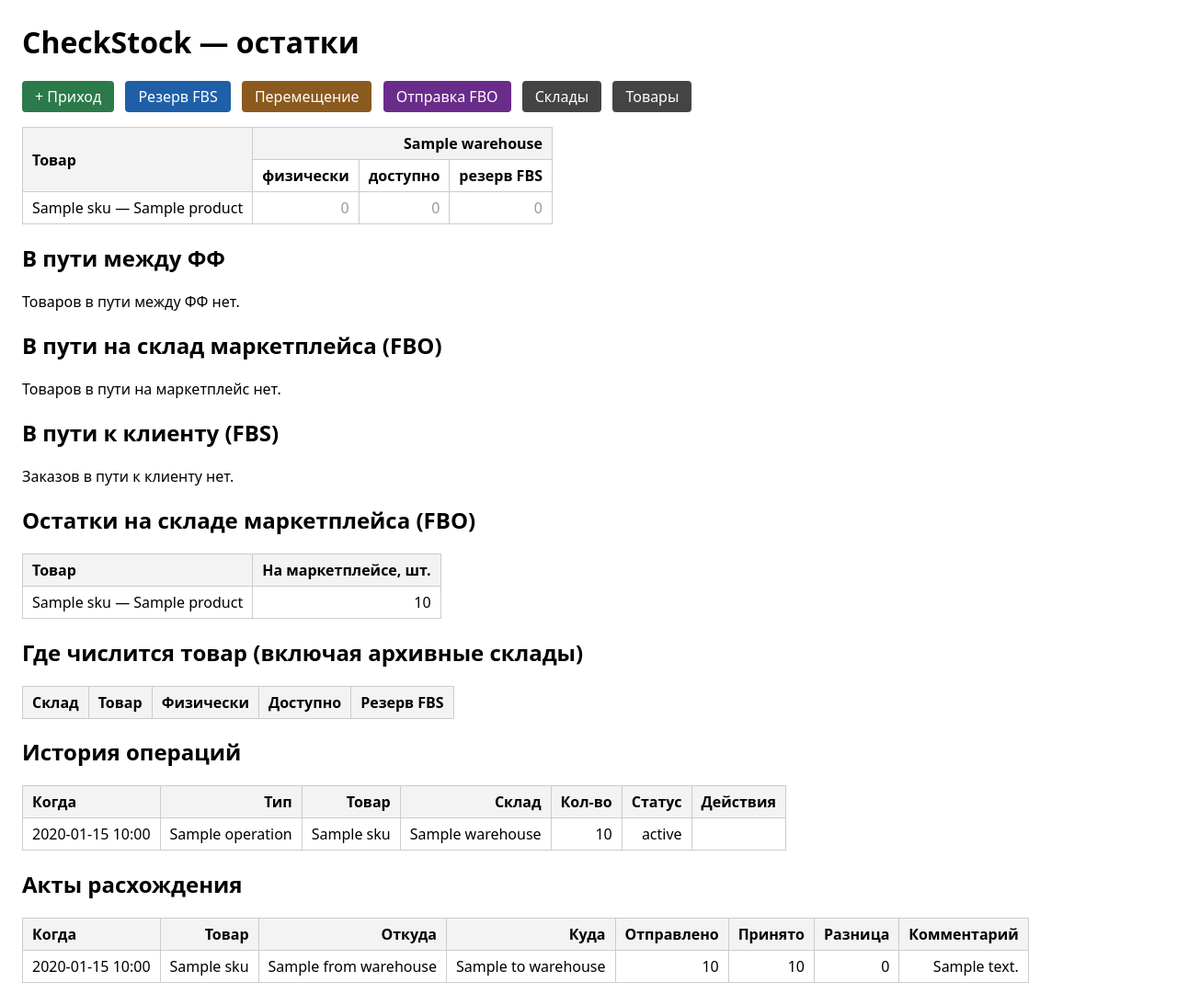
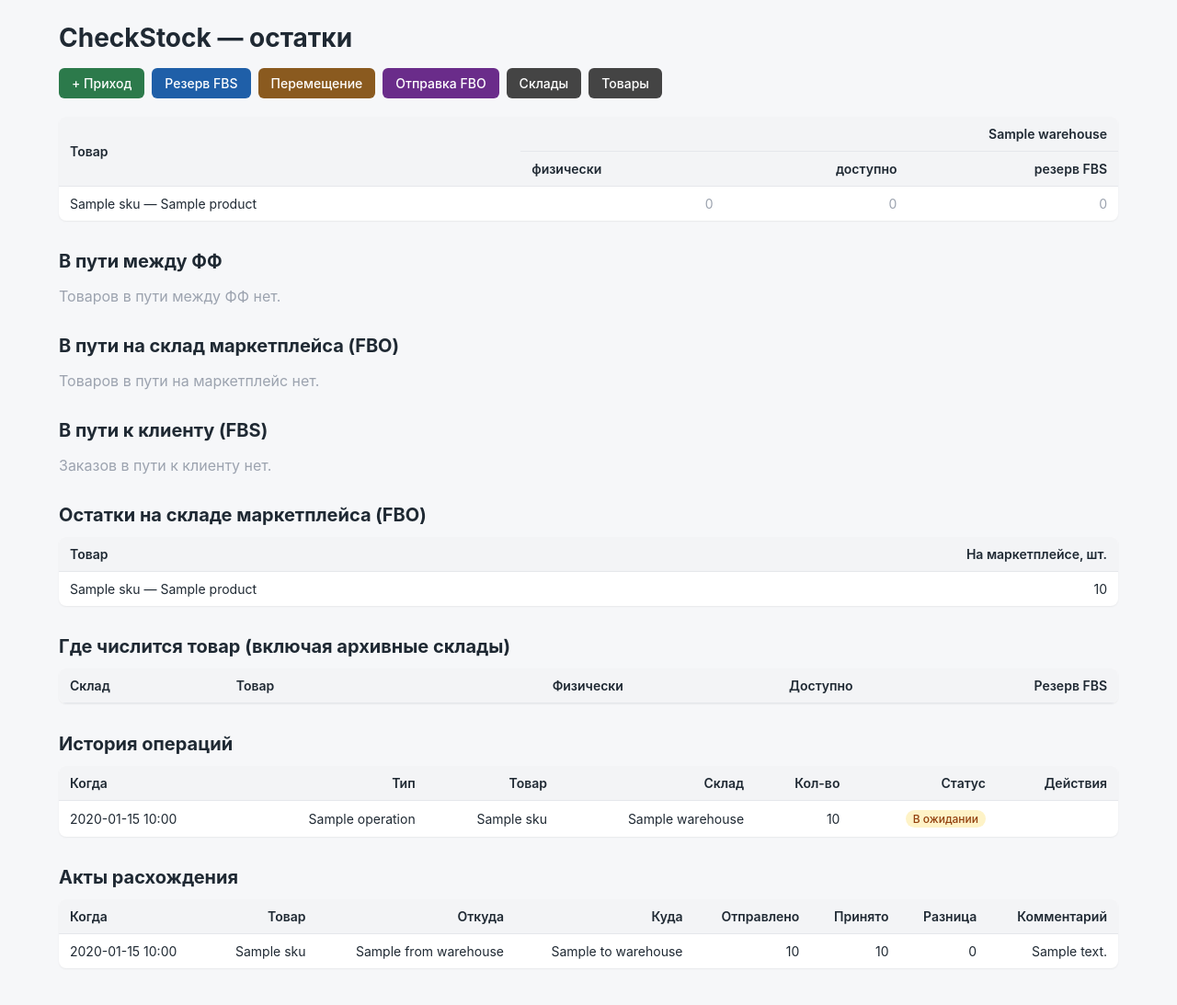
Before and after one commit to K-Shoo/checkstock, a FastAPI app: template app/templates/index.html in a window 1280 px wide. Shown: the whole page at 92% size. After the commit the page ends 1043 px from the top, so only its background shows below. Run offline with FastAPI, Linux system fonts and the light colour scheme; the template is opened without the code that fills it: most values are stand-ins (such as "Sample title", 1, 10 or a date in 2020); lists and menus that the app fills with data are empty.

Commit message:
Рефакторинг шаблонов: base.html, макросы статусов, единый дизайн

```diff
--- /dev/null
+++ b/app/templates/base.html
@@ -0,0 +1,113 @@
+<!doctype html>
+<html lang="ru">
+<head>
+  <meta charset="utf-8">
+  <meta name="viewport" content="width=device-width, initial-scale=1">
+  <title>{% block title %}CheckStock{% endblock %}</title>
+  <style>
+    * { box-sizing: border-box; }
+    body {
+      font-family: -apple-system, BlinkMacSystemFont, "Segoe UI", Roboto,
+                   "Helvetica Neue", Arial, sans-serif;
+      margin: 0;
+      background: #f6f7f9;
+      color: #1f2933;
+    }
+    .container { max-width: 1200px; margin: 0 auto; padding: 24px; }
+    h1 { margin: 0 0 16px; font-size: 28px; }
+    h2 { margin: 32px 0 12px; font-size: 20px; }
+    .actions { margin: 0 0 20px; display: flex; flex-wrap: wrap; gap: 8px; }
+    .actions a {
+      display: inline-block;
+      padding: 8px 14px;
+      border-radius: 6px;
+      color: #fff;
+      text-decoration: none;
+      font-size: 14px;
+      font-weight: 500;
+    }
+    .actions a:hover { opacity: 0.9; }
+    .btn-inbound { background: #2c7a4b; }
+    .btn-fbs { background: #1f5fa8; }
+    .btn-transfer { background: #8a5a1f; }
+    .btn-fbo { background: #6a2c8a; }
+    .btn-warehouses { background: #444; }
+    .btn-products { background: #444; }
+
+    table {
+      border-collapse: collapse;
+      width: 100%;
+      background: #fff;
+      border-radius: 8px;
+      overflow: hidden;
+      box-shadow: 0 1px 2px rgba(0, 0, 0, 0.06);
+      margin-bottom: 8px;
+    }
+    th, td {
+      padding: 10px 12px;
+      text-align: right;
+      border-bottom: 1px solid #e5e7eb;
+      font-size: 14px;
+    }
+    th { background: #f3f4f6; font-weight: 600; }
+    th:first-child, td:first-child { text-align: left; }
+    tr:last-child td { border-bottom: none; }
+    tr:hover td { background: #fafbfc; }
+    .zero { color: #9ca3af; }
+    .archived { color: #9ca3af; font-style: italic; }
+    table.where td:nth-child(2),
+    table.where th:nth-child(2) {
+      text-align: left;
+    }
+
+    form.inline { display: inline-block; margin: 0; }
+    input[type="text"], input[type="number"], select {
+      padding: 8px 10px;
+      border: 1px solid #d1d5db;
+      border-radius: 6px;
+      font-size: 14px;
+      font-family: inherit;
+    }
+    button, .btn-action {
+      padding: 8px 12px;
+      border: 1px solid #d1d5db;
+      border-radius: 6px;
+      background: #fff;
+      color: #1f2933;
+      font-size: 14px;
+      font-family: inherit;
+      cursor: pointer;
+    }
+    button:hover, .btn-action:hover { background: #f3f4f6; }
+    .btn-action { text-decoration: none; display: inline-block; }
+
+    .badge {
+      display: inline-block;
+      padding: 2px 8px;
+      border-radius: 999px;
+      font-size: 12px;
+      font-weight: 500;
+    }
+    .badge-pending { background: #fef3c7; color: #92400e; }
+    .badge-confirmed { background: #d1fae5; color: #065f46; }
+    .badge-cancelled { background: #fee2e2; color: #991b1b; }
+    .badge-transit { background: #dbeafe; color: #1e40af; }
+    .badge-received { background: #d1fae5; color: #065f46; }
+
+    .error {
+      color: #991b1b;
+      background: #fee2e2;
+      padding: 10px 14px;
+      border-radius: 6px;
+      margin: 12px 0;
+    }
+    .hint { color: #6b7280; font-size: 13px; }
+    .muted { color: #9ca3af; }
+  </style>
+</head>
+<body>
+  <div class="container">
+    {% block content %}{% endblock %}
+  </div>
+</body>
+</html>
--- a/app/templates/index.html
+++ b/app/templates/index.html
@@ -1,57 +1,13 @@
-<!doctype html>
-<html lang="ru">
-<head>
-  <meta charset="utf-8">
-  <title>CheckStock — остатки</title>
-  <style>
-    body { font-family: system-ui, sans-serif; margin: 24px; }
-    table { border-collapse: collapse; margin-top: 16px; }
-    th, td { border: 1px solid #ccc; padding: 6px 10px; text-align: right; }
-    th:first-child, td:first-child { text-align: left; }
-    thead tr:first-child th { background: #f3f3f3; }
-    .zero { color: #999; }
-    .actions { margin: 16px 0; }
-    .actions a {
-      display: inline-block;
-      padding: 6px 14px;
-      color: #fff;
-      text-decoration: none;
-      border-radius: 4px;
-      margin-right: 8px;
-    }
-    .btn-inbound { background: #2c7a4b; }
-    .btn-fbs { background: #1f5fa8; }
-    .btn-transfer { background: #8a5a1f; }
-    .btn-fbo { background: #6a2c8a; }
-    .btn-warehouses { background: #444; }
-    form.inline { display: inline; }
-    .archived { color: #999; }
-    table.where td:nth-child(2),
-    table.where th:nth-child(2) {
-      text-align: left;
-    }
-    .btn-action {
-      display: inline-block;
-      box-sizing: border-box;
-      padding: 4px 10px;
-      font-size: 13px;
-      font-family: inherit;
-      line-height: 1.2;
-      border: 1px solid #ccc;
-      border-radius: 4px;
-      background: #f8f8f8;
-      color: #222;
-      text-decoration: none;
-      cursor: pointer;
-    }
-    .btn-action:hover { background: #eee; }
-    form.inline { margin: 0; display: inline-block; }
-  </style>
-</head>
-<body>
+{% extends "base.html" %}
+{% from "macros.html" import status_badge, qty_cell %}
+
+{% block title %}CheckStock — остатки{% endblock %}
+
+{% block content %}
 <h1>CheckStock — остатки</h1>
+
 {% if error %}
-    <p style="color:#b00020;">{{ error }}</p>
+  <div class="error">{{ error }}</div>
 {% endif %}
 
 <div class="actions">
@@ -60,7 +16,7 @@
   <a class="btn-transfer" href="/transfers">Перемещение</a>
   <a class="btn-fbo" href="/fbo">Отправка FBO</a>
   <a class="btn-warehouses" href="/warehouses">Склады</a>
-    <a class="btn-warehouses" href="/products">Товары</a>
+  <a class="btn-products" href="/products">Товары</a>
 </div>
 
 <table>
@@ -85,15 +41,9 @@
       <td>{{ p.sku }} — {{ p.name }}</td>
       {% for wh in warehouses %}
         {% set s = stock_map.get((p.id, wh.id)) %}
-          <td class="{{ 'zero' if not s or s.qty_physical == 0 else '' }}">
-            {{ s.qty_physical if s else 0 }}
-          </td>
-          <td class="{{ 'zero' if not s or s.qty_available == 0 else '' }}">
-            {{ s.qty_available if s else 0 }}
-          </td>
-          <td class="{{ 'zero' if not s or s.qty_reserved_fbs == 0 else '' }}">
-            {{ s.qty_reserved_fbs if s else 0 }}
-          </td>
+        <td>{{ qty_cell(s.qty_physical if s else 0) }}</td>
+        <td>{{ qty_cell(s.qty_available if s else 0) }}</td>
+        <td>{{ qty_cell(s.qty_reserved_fbs if s else 0) }}</td>
       {% endfor %}
     </tr>
     {% endfor %}
@@ -105,13 +55,7 @@
 {% if between %}
   <table>
     <thead>
-        <tr>
-          <th>Товар</th>
-          <th>Кол-во</th>
-          <th>Откуда</th>
-          <th>Куда</th>
-          <th>Действия</th>
-        </tr>
+      <tr><th>Товар</th><th>Кол-во</th><th>Откуда</th><th>Куда</th><th>Действия</th></tr>
     </thead>
     <tbody>
       {% for t in between %}
@@ -123,7 +67,7 @@
           <td>
             <a class="btn-action" href="/transfers/{{ t.operation_id }}/receive">Принять</a>
             <form class="inline" method="post" action="/transfers/{{ t.operation_id }}/cancel">
-                <button class="btn-action">Отменить</button>
+              <button>Отменить</button>
             </form>
           </td>
         </tr>
@@ -131,7 +75,7 @@
     </tbody>
   </table>
 {% else %}
-    <p>Товаров в пути между ФФ нет.</p>
+  <p class="muted">Товаров в пути между ФФ нет.</p>
 {% endif %}
 
 <h2>В пути на склад маркетплейса (FBO)</h2>
@@ -139,12 +83,7 @@
 {% if fbo %}
   <table>
     <thead>
-        <tr>
-          <th>Товар</th>
-          <th>Кол-во</th>
-          <th>Откуда</th>
-          <th>Действия</th>
-        </tr>
+      <tr><th>Товар</th><th>Кол-во</th><th>Откуда</th><th>Действия</th></tr>
     </thead>
     <tbody>
       {% for t in fbo %}
@@ -162,7 +101,7 @@
     </tbody>
   </table>
 {% else %}
-    <p>Товаров в пути на маркетплейс нет.</p>
+  <p class="muted">Товаров в пути на маркетплейс нет.</p>
 {% endif %}
 
 <h2>В пути к клиенту (FBS)</h2>
@@ -170,12 +109,7 @@
 {% if fbs %}
   <table>
     <thead>
-        <tr>
-          <th>Товар</th>
-          <th>Кол-во</th>
-          <th>Откуда</th>
-          <th>Действия</th>
-        </tr>
+      <tr><th>Товар</th><th>Кол-во</th><th>Откуда</th><th>Действия</th></tr>
     </thead>
     <tbody>
       {% for t in fbs %}
@@ -193,17 +127,14 @@
     </tbody>
   </table>
 {% else %}
-    <p>Заказов в пути к клиенту нет.</p>
+  <p class="muted">Заказов в пути к клиенту нет.</p>
 {% endif %}
 
 <h2>Остатки на складе маркетплейса (FBO)</h2>
 {% if marketplace_stock %}
   <table>
     <thead>
-        <tr>
-          <th>Товар</th>
-          <th>На маркетплейсе, шт.</th>
-        </tr>
+      <tr><th>Товар</th><th>На маркетплейсе, шт.</th></tr>
     </thead>
     <tbody>
       {% for m in marketplace_stock %}
@@ -215,19 +146,13 @@
     </tbody>
   </table>
 {% else %}
-    <p>На складе маркетплейса товаров нет.</p>
+  <p class="muted">На складе маркетплейса товаров нет.</p>
 {% endif %}
 
 <h2>Где числится товар (включая архивные склады)</h2>
 <table class="where">
   <thead>
-      <tr>
-        <th>Склад</th>
-        <th>Товар</th>
-        <th>Физически</th>
-        <th>Доступно</th>
-        <th>Резерв FBS</th>
-      </tr>
+    <tr><th>Склад</th><th>Товар</th><th>Физически</th><th>Доступно</th><th>Резерв FBS</th></tr>
   </thead>
   <tbody>
     {% for wh in all_warehouses %}
@@ -252,13 +177,8 @@
   <table>
     <thead>
       <tr>
-          <th>Когда</th>
-          <th>Тип</th>
-          <th>Товар</th>
-          <th>Склад</th>
-          <th>Кол-во</th>
-          <th>Статус</th>
-          <th>Действия</th>
+        <th>Когда</th><th>Тип</th><th>Товар</th><th>Склад</th>
+        <th>Кол-во</th><th>Статус</th><th>Действия</th>
       </tr>
     </thead>
     <tbody>
@@ -275,7 +195,7 @@
             {% endif %}
           </td>
           <td>{{ op.qty }}</td>
-            <td>{{ op.status_label }}</td>
+          <td>{{ status_badge(op.status) }}</td>
           <td>
             {% if op.type == "FBS_RESERVE" and op.status == "PENDING" %}
               <form class="inline" method="post" action="/fbs/{{ op.id }}/ship">
@@ -291,7 +211,7 @@
     </tbody>
   </table>
 {% else %}
-    <p>Операций пока нет.</p>
+  <p class="muted">Операций пока нет.</p>
 {% endif %}
 
 <h2>Акты расхождения</h2>
@@ -299,14 +219,8 @@
   <table>
     <thead>
       <tr>
-          <th>Когда</th>
-          <th>Товар</th>
-          <th>Откуда</th>
-          <th>Куда</th>
-          <th>Отправлено</th>
-          <th>Принято</th>
-          <th>Разница</th>
-          <th>Комментарий</th>
+        <th>Когда</th><th>Товар</th><th>Откуда</th><th>Куда</th>
+        <th>Отправлено</th><th>Принято</th><th>Разница</th><th>Комментарий</th>
       </tr>
     </thead>
     <tbody>
@@ -329,7 +243,6 @@
     </tbody>
   </table>
 {% else %}
-    <p>Актов расхождения нет.</p>
+  <p class="muted">Актов расхождения нет.</p>
 {% endif %}
-</body>
-</html>
+{% endblock %}
--- /dev/null
+++ b/app/templates/macros.html
@@ -0,0 +1,29 @@
+{% macro status_badge(status) -%}
+  {%- set labels = {
+    "PENDING": "В ожидании",
+    "CONFIRMED": "Подтверждено",
+    "CANCELLED": "Отменено",
+    "IN_TRANSIT": "В пути",
+    "RECEIVED": "Принято"
+  } -%}
+  {%- set classes = {
+    "PENDING": "badge-pending",
+    "CONFIRMED": "badge-confirmed",
+    "CANCELLED": "badge-cancelled",
+    "IN_TRANSIT": "badge-transit",
+    "RECEIVED": "badge-received"
+  } -%}
+  <span class="badge {{ classes.get(status, '') }}">{{ labels.get(status, status) }}</span>
+{%- endmacro %}
+
+{% macro qty_cell(qty) -%}
+  {%- if qty and qty > 0 -%}{{ qty }}{%- else -%}<span class="zero">0</span>{%- endif -%}
+{%- endmacro %}
+
+{% macro actions_bar(items) -%}
+  <div class="actions">
+    {%- for item in items -%}
+      <a class="{{ item.cls }}" href="{{ item.href }}">{{ item.label }}</a>
+    {%- endfor -%}
+  </div>
+{%- endmacro %}
```
Also changed, not shown: app/templates/fbo.html (+25 -35 lines), app/templates/fbs.html (+25 -35 lines), app/templates/inbound.html (+25 -36 lines), app/templates/products.html (+12 -32 lines), app/templates/receive.html (+27 -40 lines), app/templates/transfer.html (+29 -40 lines), app/templates/warehouses.html (+12 -30 lines). Lines whose indentation alone changed are shown as unchanged.
